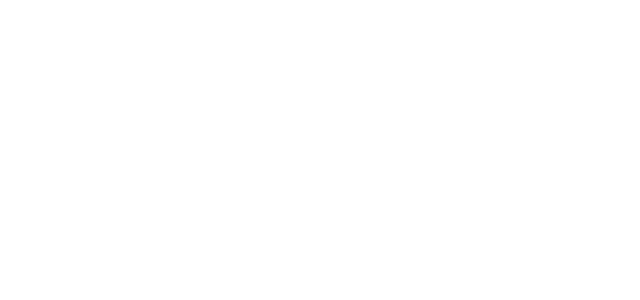
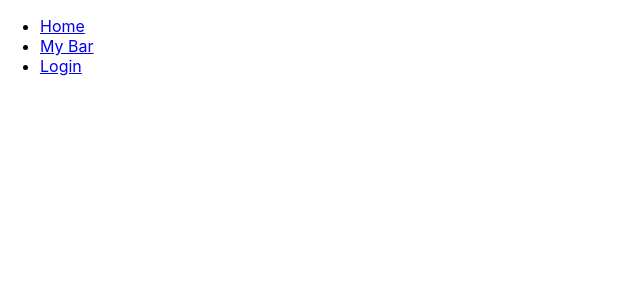
Before and after one commit to Caleeeb/glassfiller-2.0, a React (Create React App) app in the folder client/: page / in a window 1280 px wide. Shown: the top 300 px of the page, without its empty margins (0-640 px from the left). Built offline with nearby package versions, Linux system fonts and the light colour scheme.

Commit message:
app and nav

```diff
--- a/client/src/App.js
+++ b/client/src/App.js
@@ -1,9 +1,15 @@
-
-import './App.css';
+import React from 'react';
+import NavBar from './components/NavBar';
+// import Login from './components/Login';
+// import Signup from './components/Signup';
 
 function App() {
   return (
     <div>
+      <NavBar></NavBar>
+      <main>
+
+      </main>
 
     </div>
   );
--- /dev/null
+++ b/client/src/components/NavBar/index.js
@@ -0,0 +1,33 @@
+import React from 'react';
+
+function Nav() {
+
+  return (
+    <header>
+      <nav>
+        <ul>
+          <li>
+            <a href="/">
+            Home
+            </a>
+          </li>
+          <li>
+            <a href='/recipelist'>
+              My Bar
+            </a>
+          </li>
+          <li>
+            <a href='/login'>
+              Login
+            </a>
+          </li>
+          {/* <li>
+
+          </li> */}
+        </ul>
+      </nav>
+    </header>
+  );
+}
+
+export default Nav;
```
Also changed, not shown: client/src/components/Nav/index.js (deleted, +0 -11 lines), client/src/components/MyBar/index.js (added), client/src/components/RecipeList/index.js (added).
